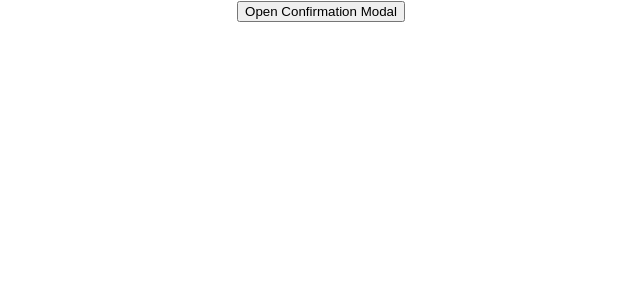
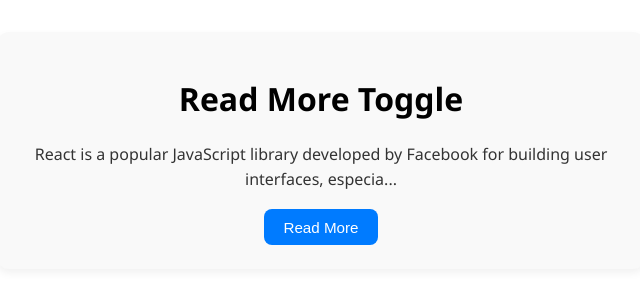
Before and after one commit to Srinivas002Guddati/react-interview-prep, a React (Create React App) app: page / in a window 1280 px wide. Shown: the top 300 px of the page, without its empty margins (319-959 px from the left). Built offline with nearby package versions, Linux system fonts and the light colour scheme.

Commit message:
Read More example added

```diff
--- a/src/App.js
+++ b/src/App.js
@@ -1,13 +1,15 @@
 
 import './App.css';
-import ChipsInput from './components/coding-challenges/ChipsInput/ChipInput';
-import { ConfirmationModal } from './components/coding-challenges/confirmation-modal/ConfirmationModal';
+//import ChipsInput from './components/coding-challenges/ChipsInput/ChipInput';
+//import { ConfirmationModal } from './components/coding-challenges/confirmation-modal/ConfirmationModal';
+import ReadMoreToggle from './components/coding-challenges/ReadMoreToggle.js/ReadMoreToggle';
 
 function App() {
   return (
     <div className="App">
       {/* <ChipsInput /> */}
-      <ConfirmationModal />
+      {/* <ConfirmationModal /> */}
+      <ReadMoreToggle />
     </div>
   );
 }
--- /dev/null
+++ b/src/components/coding-challenges/ReadMoreToggle.js/ReadMoreToggle.js
@@ -0,0 +1,32 @@
+import React, { useState } from "react";
+import "./style.css";
+
+function ReadMoreToggle() {
+  const [ isExpanded, setIsExpanded] = useState(false)
+  const text = `React is a popular JavaScript library developed by Facebook for
+  building user interfaces, especially single-page applications. It allows
+   developers to create reusable UI components that efficiently update and
+   render as data changes. One of React’s key features is the virtual DOM,
+   which improves performance by minimizing direct manipulation of the actual
+    DOM.`;
+
+  const toggleReadMore = ()=>{
+    setIsExpanded((prev)=> !prev);
+  }
+  return (
+    <div className="readmore-container">
+      <h1 className="title">Read More Toggle</h1>
+      <p className="readmore-text" data-testid="readmore-text">
+        {isExpanded ? text : `${text.substring(0, 100)}...`}
+      </p>
+      <button onClick={toggleReadMore}
+        className="readmore-button"
+        data-testid="readmore-button"
+      >
+        {isExpanded ? "Read Less": "Read More"}
+      </button>
+    </div>
+  );
+}
+
+export default ReadMoreToggle;
--- /dev/null
+++ b/src/components/coding-challenges/ReadMoreToggle.js/style.css
@@ -0,0 +1,34 @@
+/* styles.css */
+
+.readmore-container {
+  max-width: 600px;
+  margin: 2rem auto;
+  padding: 1.5rem;
+  background-color: #f9f9f9;
+  border-radius: 12px;
+  box-shadow: 0 4px 8px rgba(0, 0, 0, 0.06);
+  font-family: "Segoe UI", Tahoma, Geneva, Verdana, sans-serif;
+}
+
+.readmore-text {
+  font-size: 1rem;
+  color: #333;
+  line-height: 1.6;
+  margin-bottom: 1rem;
+  transition: all 0.3s ease-in-out;
+}
+
+.readmore-button {
+  background-color: #007bff;
+  color: white;
+  border: none;
+  padding: 0.6rem 1.2rem;
+  font-size: 0.95rem;
+  border-radius: 8px;
+  cursor: pointer;
+  transition: background-color 0.2s ease-in-out;
+}
+
+.readmore-button:hover {
+  background-color: #0056b3;
+}
```
